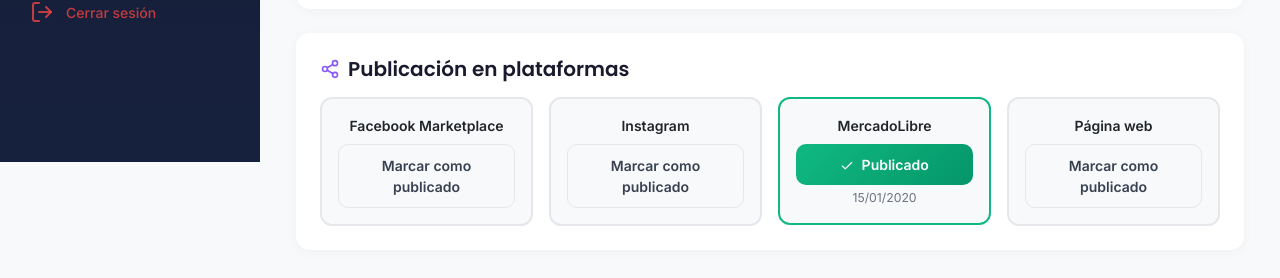
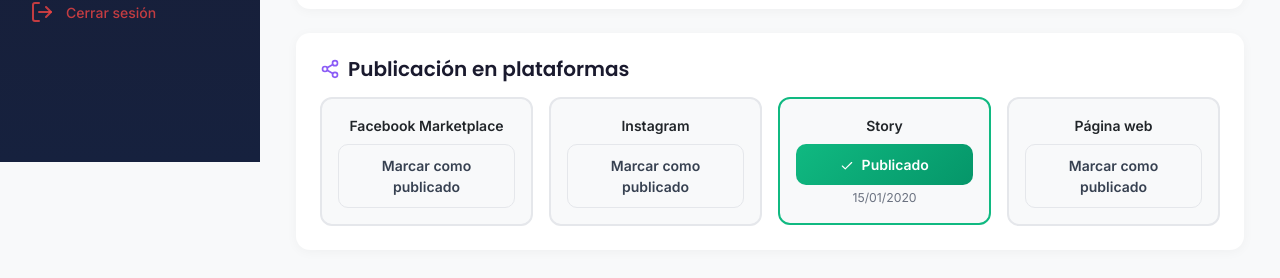
Before and after one commit to vamichetti-sys/concesionario_sistema, a Django app: page /community/vehiculo/1/fotos/ in a window 1280 px wide. Shown: the part 638-916 px from the top of the page. Run offline with Django 5.2, Linux system fonts and the light colour scheme; a user stored in the database is signed in; tables that the repository leaves empty hold one stand-in row (values such as "Sample post"); grey boxes marked "Sample" are stand-in pictures; parts of the project's set-up code (start-up, migrations or seed data) failed here and were passed over; some libraries are stand-ins or nearby versions.

Commit message:
feat: renombrar "MercadoLibre" a "Story" en el módulo community
Cambia la etiqueta visible en el dashboard de publicaciones, en los
selectores y en los nombres de columna. La clave interna del choice
se mantiene como "mercadolibre" para no romper los registros ya
guardados; solo cambia el texto que ve el usuario.

Co-Authored-By: Claude Opus 4.7 (1M context) <noreply@anthropic.com>

```diff
--- a/community/models.py
+++ b/community/models.py
@@ -40,7 +40,7 @@ class FotoVehiculo(models.Model):
 # ============================================================
 class PublicacionPlataforma(models.Model):
     PLATAFORMAS = [
-        ("mercadolibre", "MercadoLibre"),
+        ("mercadolibre", "Story"),
         ("facebook", "Facebook Marketplace"),
         ("instagram", "Instagram"),
         ("web", "Página web"),
--- a/community/templates/community/dashboard.html
+++ b/community/templates/community/dashboard.html
@@ -105,7 +105,7 @@
                     <th>Vehículo</th>
                     <th class="text-center">Fotos</th>
                     <th class="text-center">
-                        <i data-lucide="shopping-bag" style="width:14px;height:14px;" title="MercadoLibre"></i>
+                        <i data-lucide="image-play" style="width:14px;height:14px;" title="Story"></i>
                     </th>
                     <th class="text-center">
                         <i data-lucide="facebook" style="width:14px;height:14px;" title="Facebook"></i>
--- a/community/views.py
+++ b/community/views.py
@@ -365,7 +365,7 @@ def resumen_publicaciones_pdf(request):
     vehiculos = Vehiculo.objects.filter(estado="stock").order_by("marca", "modelo")
 
     PLATAFORMAS = [
-        ("mercadolibre", "ML"),
+        ("mercadolibre", "Story"),
         ("facebook", "FB"),
         ("instagram", "IG"),
         ("web", "Web"),
@@ -478,7 +478,7 @@ def resumen_publicaciones_pdf(request):
     elementos.append(Spacer(1, 8))
 
     # Desglose por plataforma
-    plat_names = {"mercadolibre": "MercadoLibre", "facebook": "Facebook", "instagram": "Instagram", "web": "Web"}
+    plat_names = {"mercadolibre": "Story", "facebook": "Facebook", "instagram": "Instagram", "web": "Web"}
     plat_data = [["Plataforma", "Faltan publicar"]]
     for key, label in PLATAFORMAS:
         plat_data.append([plat_names[key], str(conteo_faltantes[key])])
```
Also changed, not shown: community/migrations/0002_rename_mercadolibre_label_to_story.py (added).
